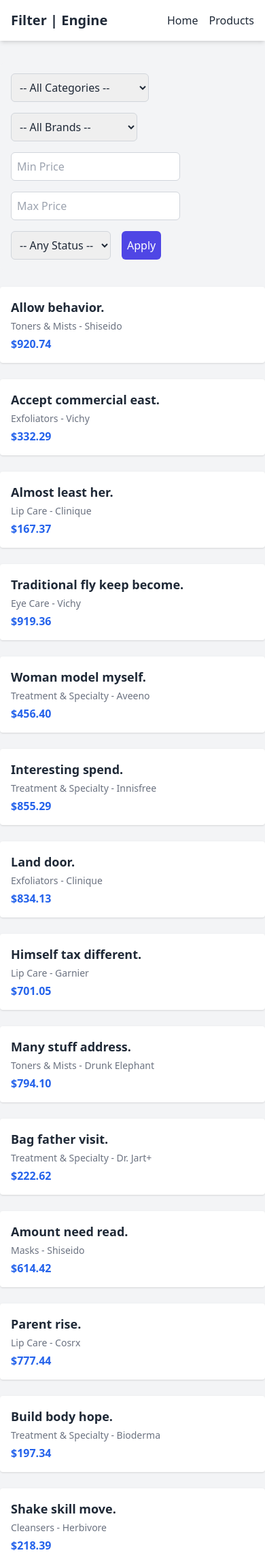
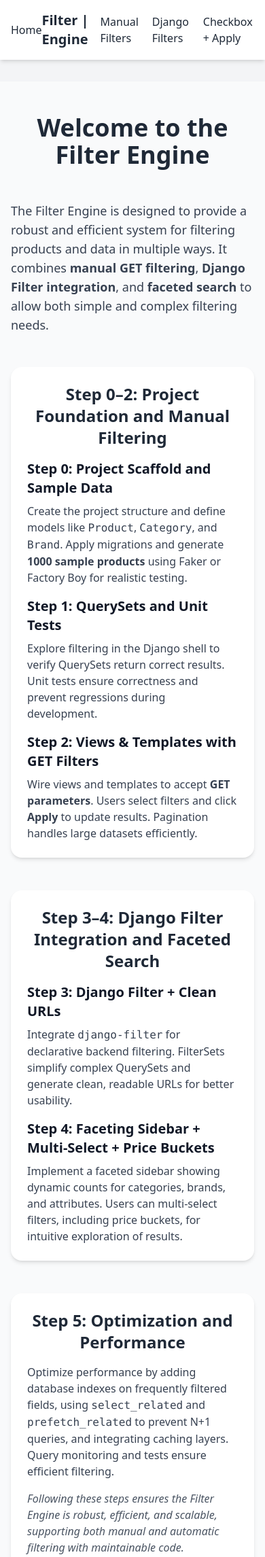
Before and after one commit to ZakariyeNor/filters, a Django app: page / in a window 390 px wide. Shown: the top 2291 px of the page at 68% size. Run offline with Django 5.2, Linux system fonts and the light colour scheme; data comes from the database, SQL or seed files in the repository; some libraries are stand-ins or nearby versions.

Commit message:
Add Facet sidebar filter logic wich is the phase one of the step 4, fix the paginations and create each step it's own view

```diff
--- /dev/null
+++ b/products/templates/products/home.html
@@ -0,0 +1,86 @@
+{% extends "base.html" %}
+
+{% block title %}Filter Engine Home{% endblock %}
+
+{% block content %}
+<div class="flex justify-center py-12 px-4 bg-gray-50 min-h-screen">
+    <div class="max-w-4xl w-full space-y-12">
+        <h1 class="text-4xl font-extrabold text-center text-gray-800">Welcome to the Filter Engine</h1>
+
+        <p class="text-lg text-left text-gray-700">
+            The Filter Engine is designed to provide a robust and efficient system for filtering products and data
+            in multiple ways. It combines <strong>manual GET filtering</strong>, <strong>Django Filter integration</strong>,
+            and <strong>faceted search</strong> to allow both simple and complex filtering needs.
+        </p>
+
+        <!-- Step 0-2 -->
+        <div class="bg-white p-6 rounded-2xl shadow-md space-y-4">
+            <h2 class="text-2xl font-bold text-gray-800 mb-4 text-center">Step 0–2: Project Foundation and Manual Filtering</h2>
+
+            <div class="space-y-2">
+                <h3 class="text-xl font-semibold text-gray-900">Step 0: Project Scaffold and Sample Data</h3>
+                <p class="text-gray-700 text-left">
+                    Create the project structure and define models like <code>Product</code>, <code>Category</code>, and <code>Brand</code>.
+                    Apply migrations and generate <strong>1000 sample products</strong> using Faker or Factory Boy for realistic testing.
+                </p>
+            </div>
+
+            <div class="space-y-2">
+                <h3 class="text-xl font-semibold text-gray-900">Step 1: QuerySets and Unit Tests</h3>
+                <p class="text-gray-700 text-left">
+                    Explore filtering in the Django shell to verify QuerySets return correct results.
+                    Unit tests ensure correctness and prevent regressions during development.
+                </p>
+            </div>
+
+            <div class="space-y-2">
+                <h3 class="text-xl font-semibold text-gray-900">Step 2: Views & Templates with GET Filters</h3>
+                <p class="text-gray-700 text-left">
+                    Wire views and templates to accept <strong>GET parameters</strong>. Users select filters and click <strong>Apply</strong> to update results.
+                    Pagination handles large datasets efficiently.
+                </p>
+            </div>
+        </div>
+
+        <!-- Step 3-4 -->
+        <div class="bg-white p-6 rounded-2xl shadow-md space-y-4">
+            <h2 class="text-2xl font-bold text-gray-800 mb-4 text-center">Step 3–4: Django Filter Integration and Faceted Search</h2>
+
+            <div class="space-y-2">
+                <h3 class="text-xl font-semibold text-gray-900">Step 3: Django Filter + Clean URLs</h3>
+                <p class="text-gray-700 text-left">
+                    Integrate <code>django-filter</code> for declarative backend filtering. FilterSets simplify complex QuerySets
+                    and generate clean, readable URLs for better usability.
+                </p>
+            </div>
+
+            <div class="space-y-2">
+                <h3 class="text-xl font-semibold text-gray-900">Step 4: Faceting Sidebar + Multi-Select + Price Buckets</h3>
+                <p class="text-gray-700 text-left">
+                    Implement a faceted sidebar showing dynamic counts for categories, brands, and attributes.
+                    Users can multi-select filters, including price buckets, for intuitive exploration of results.
+                </p>
+            </div>
+        </div>
+
+        <!-- Step 5 -->
+        <div class="bg-white p-6 rounded-2xl shadow-md space-y-4">
+            <h2 class="text-2xl font-bold text-gray-800 mb-4 text-center">Step 5: Optimization and Performance</h2>
+            <p class="text-gray-700 text-left">
+                Optimize performance by adding database indexes on frequently filtered fields, using <code>select_related</code>
+                and <code>prefetch_related</code> to prevent N+1 queries, and integrating caching layers. Query monitoring and tests ensure efficient filtering.
+            </p>
+            <p class="text-gray-600 italic text-left">
+                Following these steps ensures the Filter Engine is robust, efficient, and scalable, supporting both manual
+                and automatic filtering with maintainable code.
+            </p>
+        </div>
+
+        <div class="text-center">
+            <p class="text-gray-700">
+                Navigate to the demo pages to explore <strong>manual GET filters</strong> and <strong>automatic faceted filters</strong> in action.
+            </p>
+        </div>
+    </div>
+</div>
+{% endblock %}
--- a/products/templates/products/list.html
+++ b/products/templates/products/manual_filtering.html
@@ -3,67 +3,53 @@
 {% block title %}Product List | Filter | Engine{% endblock title %}
 
 {% block content %}
-<form method="get" class="flex flex-wrap gap-4 p-4 mb-6 bg-gray-100 rounded-lg">
-  {{ filter.form.category }}
-  {{ filter.form.brand }}
-  {{ filter.form.min_price }}
-  {{ filter.form.max_price }}
-
-  {{ filter.form.status }}
-  <button type="submit" class="p-2 bg-indigo-600 text-white rounded-md hover:bg-indigo-700 transition-colors">
-    Apply
-  </button>
-</form>
-
-<!-- Manual filtering with GET params -->
-<!-- Filter Form -->
-<!-- <form method="get" class="flex flex-wrap gap-4 p-4 mb-6 bg-gray-100 rounded-lg"> -->
-<!-- Category -->
-<!-- <select name="category" class="p-2 border border-gray-300 rounded-md min-w-[150px]">
+ <!-- Filter Form  -->
+ <form method="get" class="flex flex-wrap gap-4 p-4 mb-6 bg-gray-100 rounded-lg">
+ <select name="category" class="p-2 border border-gray-300 rounded-md min-w-[150px]">
     <option value="">-- All Categories --</option>
     {% for cat in categories %}
       <option value="{{ cat.name }}" {% if request.GET.category == cat.name %}selected{% endif %}>
         {{ cat.name }}
       </option>
     {% endfor %}
-  </select> -->
+  </select>
 
-<!-- Brand -->
-<!-- <select name="brand" class="p-2 border border-gray-300 rounded-md min-w-[150px]">
+<!--  Brand  -->
+ <select name="brand" class="p-2 border border-gray-300 rounded-md min-w-[150px]">
     <option value="">-- All Brands --</option>
     {% for b in brands %}
       <option value="{{ b.id }}" {% if request.GET.brand == b.id|stringformat:"s" %}selected{% endif %}>
         {{ b.name }}
       </option>
     {% endfor %}
-  </select> -->
+  </select>
 
-<!-- Min Price -->
-<!-- <input type="number" name="min_price" step="0.01" placeholder="Min Price"
+ <!-- Min Price  -->
+ <input type="number" name="min_price" step="0.01" placeholder="Min Price"
          value="{{ request.GET.min_price }}"
-         class="p-2 border border-gray-300 rounded-md min-w-[120px]"> -->
+         class="p-2 border border-gray-300 rounded-md min-w-[120px]">
 
-<!-- Max Price -->
-<!-- <input type="number" name="max_price" step="0.01" placeholder="Max Price"
+ <!-- Max Price  -->
+ <input type="number" name="max_price" step="0.01" placeholder="Max Price"
          value="{{ request.GET.max_price }}"
-         class="p-2 border border-gray-300 rounded-md min-w-[120px]"> -->
+         class="p-2 border border-gray-300 rounded-md min-w-[120px]">
 
-<!-- Status -->
-<!-- <select name="status" class="p-2 border border-gray-300 rounded-md min-w-[120px]">
+ <!-- Status  -->
+ <select name="status" class="p-2 border border-gray-300 rounded-md min-w-[120px]">
     <option value="">-- Any Status --</option>
     <option value="active" {% if request.GET.status == "active" %}selected{% endif %}>Active</option>
     <option value="inactive" {% if request.GET.status == "inactive" %}selected{% endif %}>Inactive</option>
-  </select> -->
+  </select>
 
-<!-- Submit Button -->
-<!-- <button type="submit" class="p-2 bg-indigo-600 text-white rounded-md hover:bg-indigo-700 transition-colors">
+<!--  Submit Button  -->
+ <button type="submit" class="p-2 bg-indigo-600 text-white rounded-md hover:bg-indigo-700 transition-colors">
     Apply
   </button>
-</form> -->
+</form>
 
 
 
-<!-- Product List -->
+<!--  Product List  -->
 <div class="product-list grid grid-cols-1 sm:grid-cols-2 md:grid-cols-3 lg:grid-cols-4 gap-6">
   {% for product in products %}
   <div class="product bg-white p-4 rounded shadow">
@@ -76,7 +62,8 @@
   {% endfor %}
 </div>
 
-<!-- <div class="pagination">
+
+ <div class="pagination">
   {% if products.has_previous %}
     <a href="?{% for key, val in request.GET.items %}{% if key != 'page' %}{{ key }}={{ val }}&{% endif %}{% endfor %}page={{ products.previous_page_number }}">Previous</a>
   {% endif %}
@@ -87,10 +74,9 @@
     <a href="?{% for key, val in request.GET.items %}{% if key != 'page' %}{{ key }}={{ val }}&{% endif %}{% endfor %}page={{ products.next_page_number }}">Next</a>
   {% endif %}
 </div>
- -->
 
-<!-- MAnual pagination -->
-<!-- Pagination -->
+
+ <!-- Pagination  -->
 <div class="pagination mt-6 flex justify-center items-center gap-4">
   {% if products.has_previous %}
   <a href="?{% for key, val in params.items %}{% if key != 'page' %}{{ key }}={{ val }}&{% endif %}{% endfor %}page={{ products.previous_page_number }}"
--- a/products/urls.py
+++ b/products/urls.py
@@ -1,11 +1,11 @@
 from django.urls import path
-from .views import ProductFilterView
+from .views import ProductFilterView, ProductFilterChApplyView
 from . import views
 
 urlpatterns = [
-    path("", ProductFilterView.as_view(), name="product_list"),
+    # For manual filtering with GET parameters
+    path("", views.home, name="filter_home"),
+    path('manual/', views.product_list, name='manual_list'),
+    path("dj_filters/", ProductFilterView.as_view(), name="dj_filters_list"),
+    path("facet_ch_apply", ProductFilterChApplyView.as_view(), name="checkbox_apply_list"),
 ]
-
-
-# For manual filtering with GET parameters
-# path('', views.product_list, name='product_list')
--- a/products/views.py
+++ b/products/views.py
@@ -1,3 +1,4 @@
+from django.db.models import Count, Case, When, IntegerField
 from django.shortcuts import render
 from django.core.paginator import Paginator
 from .models import Product, Category, Brand
@@ -5,15 +6,83 @@
 from django_filters.views import FilterView
 from .filters import ProductFilter
 
+from django.shortcuts import render
+
+def home(request):
+    """
+    Home page for the Filter Engine.
+    Displays information about manual GET filtering and automatic faceted filtering.
+    """
+    return render(request, "products/home.html")
+
+# Facet sidebar phase 1 Checkbox + apply
+class ProductFilterChApplyView(FilterView):
+    model = Product
+    filterset_class = ProductFilter
+    paginate_by = 24
+    template_name = "products/ch_apply.html"
+    context_object_name = "products"
+
+    def get_queryset(self):
+        queryset = super().get_queryset()
+        bucket = self.request.GET.get("price_bucket")
+        if bucket and "_" in bucket:
+            try:
+                min_val, max_val = map(int, bucket.split("_"))
+                queryset = queryset.filter(price__gte=min_val, price__lt=max_val)
+            except ValueError:
+                # Ignore invalid values
+                pass
+
+        return queryset
+
+    def get_context_data(self, **kwargs):
+        context = super().get_context_data(**kwargs)
+        queryset = self.get_queryset()
+
+        # Category Facets
+        context['category_facets'] = (
+            Product.objects.values(
+                "category__id", "category__name"
+            ).annotate(count=Count('id')).order_by("-count")
+        )
+
+        # Status facets
+        context['status_facets'] = (
+            Product.objects.values('status')
+            .annotate(count=Count('id'))
+        )
+
+
+        # Price Buckets
+        context['price_buckets'] = queryset.aggregate(
+            p_0_50=Count(Case(When(price__lt=50, then=1), output_field=IntegerField())),
+            p_50_100=Count(Case(When(price__gte=50, price__lt=100, then=1), output_field=IntegerField())),
+            p_100_200=Count(Case(When(price__gte=100, price__lt=200, then=1), output_field=IntegerField())),
+            p_200_500=Count(Case(When(price__gte=200, price__lt=500, then=1), output_field=IntegerField())),
+            p_500_800=Count(Case(When(price__gte=500, price__lt=800, then=1), output_field=IntegerField())),
+            p_800_1000=Count(Case(When(price__gte=800, price__lte=1000, then=1), output_field=IntegerField())),
+        )
+
+        # Selected filters (pass to template)
+        context['selected_categories'] = self.request.GET.getlist('category')
+        context['selected_statuses'] = self.request.GET.getlist('status')
+        context['selected_price_bucket'] = self.request.GET.get('price_bucket', '')
+        context['selected_price_bucket_display'] = (self.request.GET.get('price_bucket', '').replace("_", "–"))
+
+
+        return context
+
+# Django Filters
 class ProductFilterView(FilterView):
     model = Product
     filterset_class = ProductFilter
     paginate_by = 24
-    template_name = "products/list.html"
+    template_name = "products/dj_filters.html"
     context_object_name = "products"
 
 # Manual filtering with GET params
-""" def product_list(request):
+def product_list(request):
     qs = Product.objects.select_related("category","brand").all()
     categories = Category.objects.all()
     brands = Brand.objects.all()
@@ -48,7 +117,7 @@
 
     return render(
         request,
-        "products/list.html",
+        "products/manual_filtering.html",
         {
             "products": products,
             "categories": categories,
@@ -56,4 +125,3 @@
             "params": request.GET
         }
     )
- """
--- a/templates/base.html
+++ b/templates/base.html
@@ -22,11 +22,13 @@
     <!-- Header section -->
     <header class="bg-white shadow-md p-4">
         <div class="container mx-auto flex justify-between items-center">
+            <a href="/" class="hover:text-blue-500">Home</a>
             <h1 class="text-xl font-bold">Filter | Engine</h1>
             <nav>
                 <ul class="flex space-x-4">
-                    <li><a href="/" class="hover:text-blue-500">Home</a></li>
-                    <li><a href="" class="hover:text-blue-500">Products</a></li>
+                    <li><a href="{% url 'manual_list' %}" class="hover:text-blue-500">Manual Filters</a></li>
+                    <li><a href="{% url 'dj_filters_list' %}" class="hover:text-blue-500">Django Filters</a></li>
+                    <li><a href="{% url 'checkbox_apply_list' %}" class="hover:text-blue-500">Checkbox + Apply</a></li>
                 </ul>
             </nav>
         </div>
```
Also changed, not shown: products/templates/products/ch_apply.html (added, +114 -0 lines), products/templates/products/dj_filters.html (added, +67 -0 lines).
